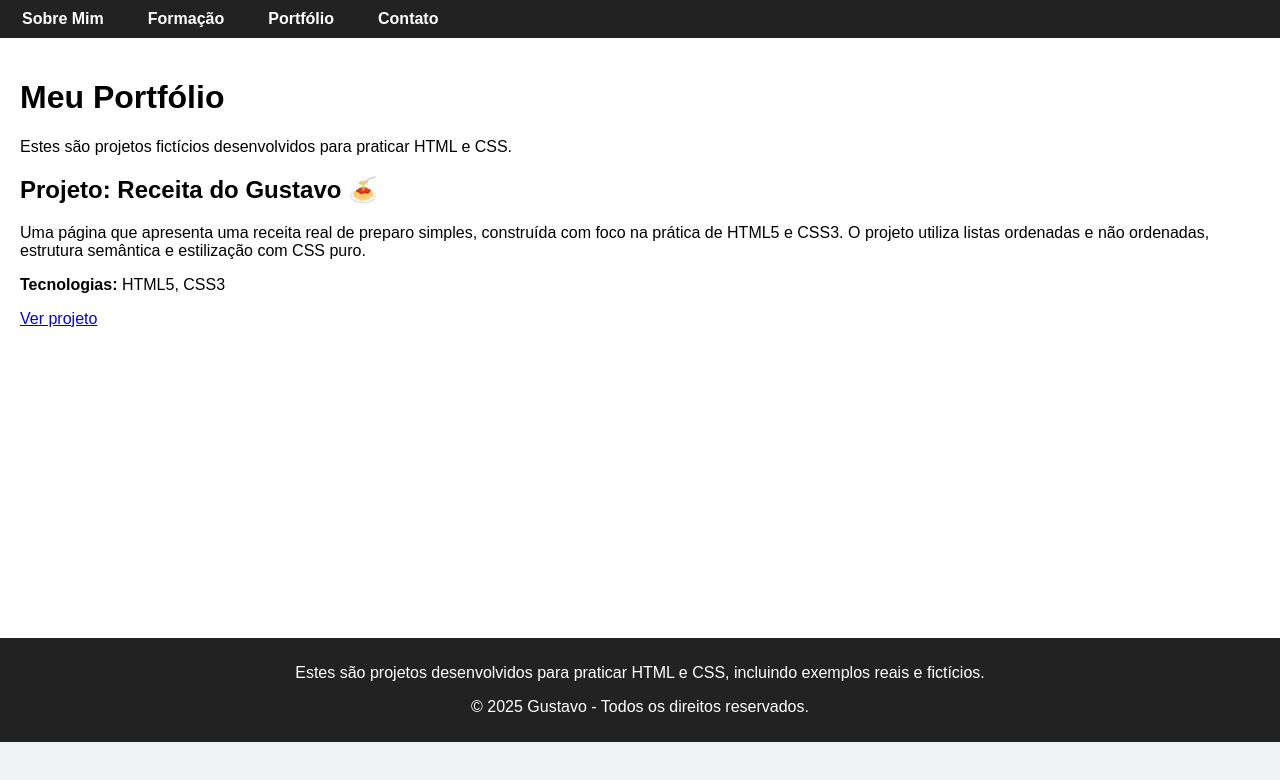
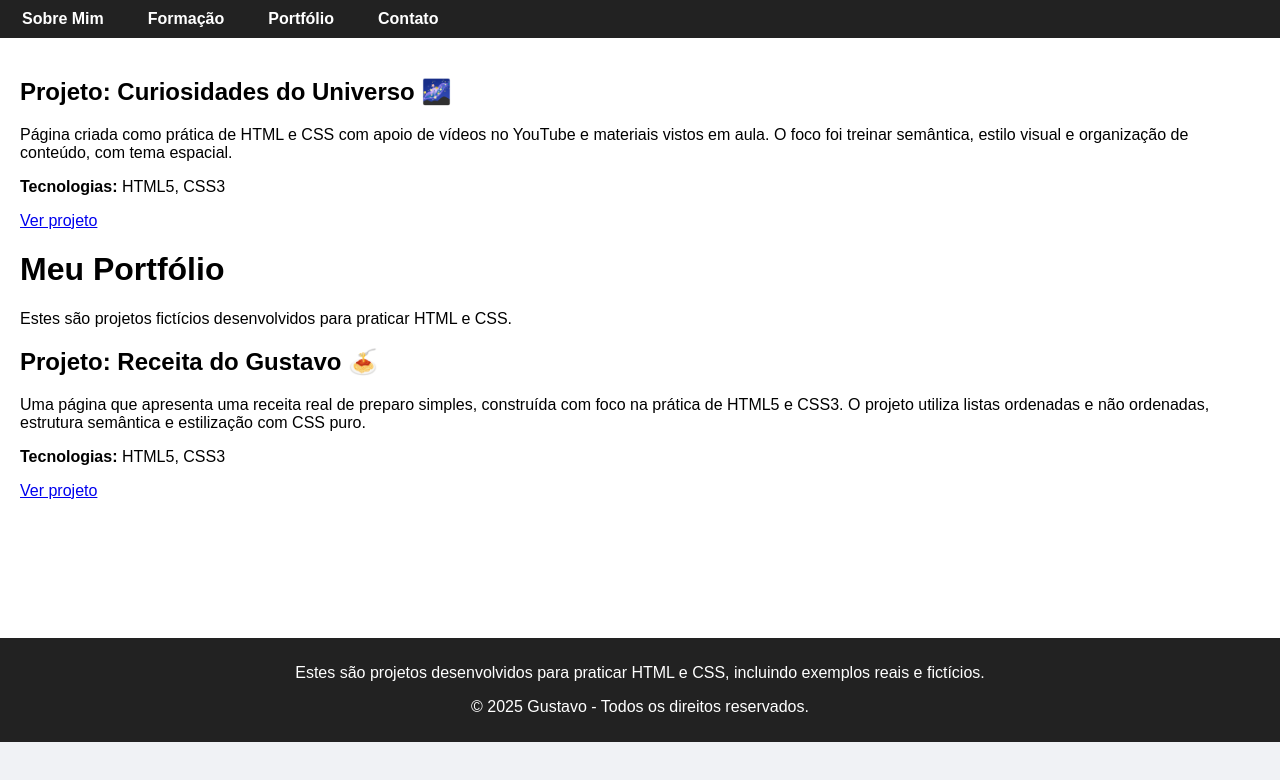
Before and after one commit to Gustavopjj/portfolio-gustavo, a plain HTML site: page portfolio.html in a window 1280 px wide. Drawn offline with Linux system fonts and the light colour scheme.

Commit message:
Update portfolio.html

```diff
--- a/portfolio.html
+++ b/portfolio.html
@@ -16,6 +16,13 @@
   </nav>
 
   <main>
+
+    <div class="projeto">
+  <h2>Projeto: Curiosidades do Universo 🌌</h2>
+  <p>Página criada como prática de HTML e CSS com apoio de vídeos no YouTube e materiais vistos em aula. O foco foi treinar semântica, estilo visual e organização de conteúdo, com tema espacial.</p>
+  <p><strong>Tecnologias:</strong> HTML5, CSS3</p>
+  <a href="https://gustavopjj.github.io/universo-curiosidades/" target="_blank">Ver projeto</a>
+</div>
     <h1>Meu Portfólio</h1>
     <p>Estes são projetos fictícios desenvolvidos para praticar HTML e CSS.</p>
 
```
